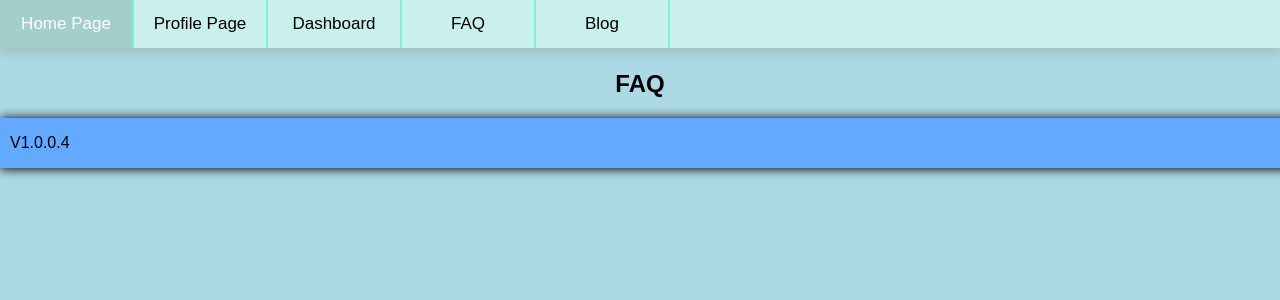
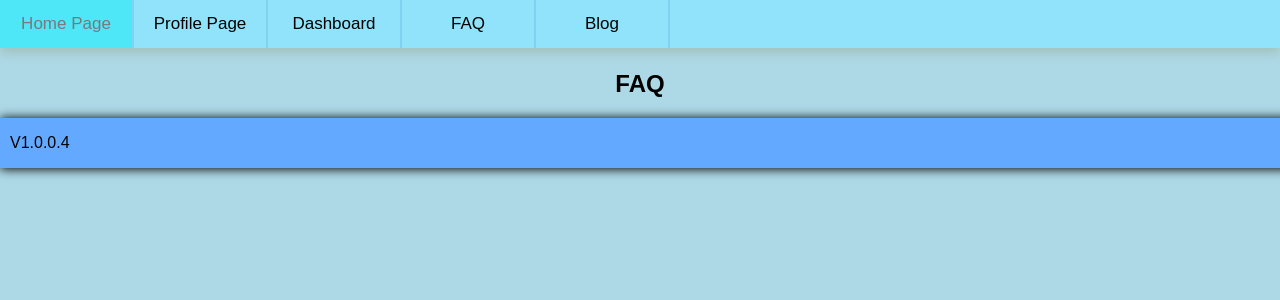
Before and after one commit to TJKemperman/tjkemperman.github.io, a PHP site: page /faq.html in a window 1280 px wide. Shown: the top 300 px of the page. Run offline with PHP 8.4, Linux system fonts and the light colour scheme.

Commit message:
Navbar kleur iets veranderd

```diff
--- a/portfolio.css
+++ b/portfolio.css
@@ -49,7 +49,7 @@ footer {
 
 /* Add a black background color to the top navigation */
 .topnav {
-    background-color: rgb(202, 240, 238);
+    background-color: rgb(144, 227, 250);
     overflow: hidden;
 }
 
@@ -62,13 +62,13 @@ footer {
     text-decoration: none;
     font-size: 17px;
     width: 100px;
-    border-right: 2px solid #7ff0d3;
+    border-right: 2px solid #7fd2f0;
 }
 
 /* Change the color of links on hover */
 .topnav a:hover {
-    background-color: rgb(162, 206, 203);
-    color: #ffffff;
+    background-color: rgb(77, 231, 248);
+    color: #797979;
 }
 
 /* Add a color to the active/current link */
```
Also changed, not shown: 1 other file.
